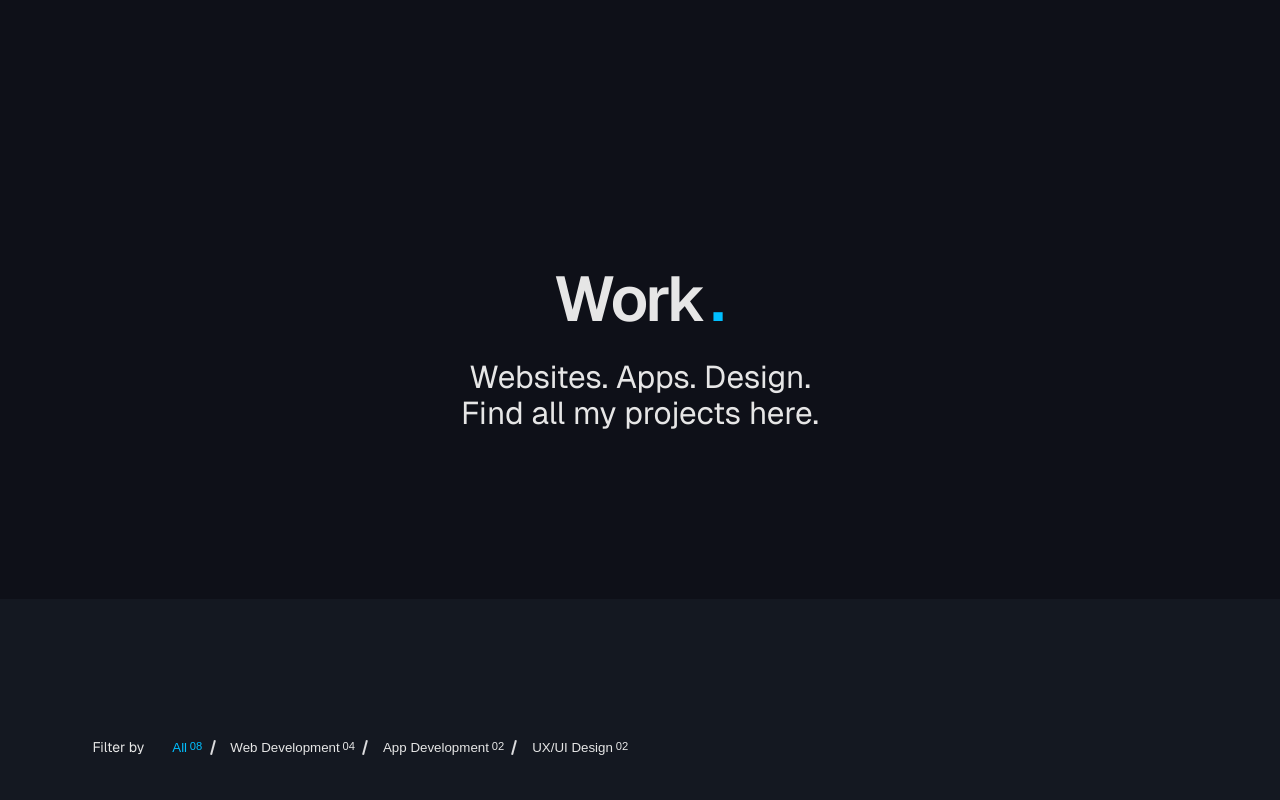
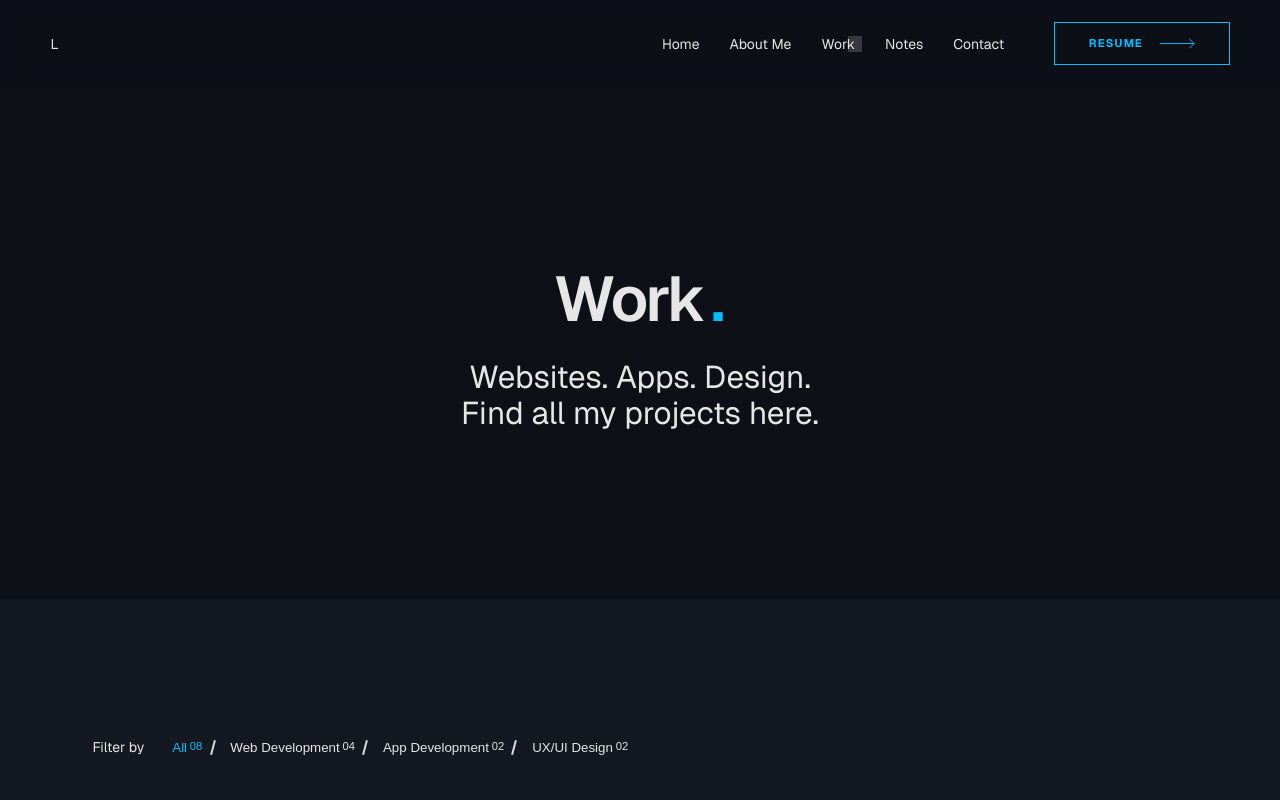
Before and after one commit to kunle-coded/kunleadesokan, a React (Vite) app in the folder v1/: page /work in a window 1280 px wide. Shown: the top 800 px of the page. Built offline with nearby package versions, Linux system fonts and the light colour scheme.

Commit message:
create site-wide header navigation, refactor code

```diff
--- a/v1/src/components/header/Header.tsx
+++ b/v1/src/components/header/Header.tsx
@@ -1,9 +1,16 @@
+import useScrollDirection from "../../lib/hooks/useScrollDirection";
 import LinkButton from "../../ui/buttons/LinkButton";
 import styles from "./Header.module.css";
 
 function Header() {
+  const { isScrollHome } = useScrollDirection();
+
   return (
-    <header className={styles.headerMain}>
+    <header
+      className={`${styles.headerMain} ${
+        isScrollHome ? styles.hide : styles.show
+      }`}
+    >
       <div className={styles.headerWrapper}>
         <div className={styles.headerInner}>
           <nav className={styles.headerNav}>
--- /dev/null
+++ b/v1/src/components/header/PageHeader.module.css
@@ -0,0 +1,129 @@
+.container {
+  display: flex;
+  -webkit-box-pack: justify;
+  justify-content: space-between;
+  -webkit-box-align: center;
+  align-items: center;
+  position: fixed;
+  top: 0;
+  width: 100%;
+  height: var(--nav-height);
+  padding: var(--header-padding-mobile);
+  background-color: var(--backdrop-bg);
+  backdrop-filter: blur(10px);
+  filter: none;
+  pointer-events: auto;
+  user-select: auto;
+  transition: var(--transition);
+  z-index: 15;
+}
+
+.navWrapper {
+  display: flex;
+  -webkit-box-pack: justify;
+  justify-content: space-between;
+  -webkit-box-align: center;
+  align-items: center;
+  position: relative;
+  width: 100%;
+  counter-reset: item 0;
+  z-index: 12;
+}
+
+.hdrMenu {
+  display: none;
+  -webkit-box-align: center;
+  align-items: center;
+}
+
+.hdrMenu ol {
+  display: flex;
+  -webkit-box-pack: justify;
+  justify-content: space-between;
+  -webkit-box-align: center;
+  align-items: center;
+  margin: 0;
+  padding: 0;
+}
+
+.hdrMenu ol li {
+  position: relative;
+  margin: 0 5px;
+  counter-increment: item 1;
+  font-size: var(--p-sm);
+  padding: 10px;
+}
+
+.hdrMenu ol li a {
+  color: var(--primary-white);
+}
+
+.hdrBtnWrapper {
+  margin-left: 2.5rem;
+}
+
+.hdrMenuMobile {
+  display: block;
+}
+
+.hamburgerMenuBtn {
+  display: flex;
+  -webkit-box-pack: center;
+  justify-content: center;
+  -webkit-box-align: center;
+  align-items: center;
+  position: relative;
+  margin-right: -15px;
+  margin-right: -2.5rem;
+  padding: 2.5rem;
+  background-color: transparent;
+  color: inherit;
+  text-transform: none;
+  transition-timing-function: linear;
+  transition-duration: 0.15s;
+  transition-property: opacity, filter;
+  z-index: 10;
+}
+
+.hamBox {
+  display: inline-block;
+  position: relative;
+  width: var(--hamburger-width);
+  height: 1.5rem;
+}
+
+.hamBoxInner {
+  position: absolute;
+  top: 50%;
+  right: 0px;
+  width: var(--hamburger-width);
+}
+
+@media (min-width: 768px) {
+  .container {
+    padding: var(--header-padding);
+  }
+
+  .hdrMenu {
+    display: flex;
+  }
+
+  .hdrMenuMobile {
+    display: none;
+  }
+}
+
+@media (prefers-reduced-motion: no-preference) {
+  .hideHeader {
+    height: var(--nav-scroll-height);
+    transform: translateY(calc(var(--nav-scroll-height) * -1));
+    box-shadow: 0 10px 30px -10px var(--navy-shadow);
+  }
+
+  .showHeader {
+    height: var(--nav-scroll-height);
+    transform: translateY(0px);
+    background-color: rgba(10, 25, 47, 0.85);
+    box-shadow: 0 10px 30px -10px var(--nav-shadow);
+  }
+}
--- /dev/null
+++ b/v1/src/components/header/PageHeader.tsx
@@ -0,0 +1,101 @@
+import { useLocation } from "react-router";
+import useScrollDirection from "../../lib/hooks/useScrollDirection";
+import { useIsMobile } from "../../lib/hooks/useIsMobile";
+
+import LinkButton from "../../ui/buttons/LinkButton";
+import styles from "./PageHeader.module.css";
+
+function PageHeader() {
+  const { isScrolling, isScrollDown } = useScrollDirection();
+  const isMobile = useIsMobile();
+  const location = useLocation();
+  const pathName = location.pathname;
+  const isHome = location.pathname === "/";
+
+  // const shouldShowHeader = !isHome || isMobile || (isHome && isScrolling);
+  // const shouldShowHeader = !isHome || (isHome && (isMobile || isScrolling));
+
+  return (
+    <header
+      className={`${styles.container}  ${
+        isHome && !isScrolling && !isMobile ? styles.hideHeader : ""
+      }  ${
+        isScrolling
+          ? isScrollDown
+            ? styles.hideHeader
+            : styles.showHeader
+          : ""
+      }`}
+    >
+      <nav className={styles.navWrapper}>
+        <div className={styles.hdrLogo}>
+          <a href="/">L</a>
+        </div>
+        <div className={styles.hdrMenu}>
+          <ol>
+            {pathName !== "/" && (
+              <li>
+                <a href="/" className="nav-link" aria-selected="false">
+                  Home
+                </a>
+              </li>
+            )}
+            <li>
+              <a
+                href="/about"
+                className="nav-link"
+                aria-selected={pathName === "/about"}
+              >
+                About Me
+              </a>
+            </li>
+            <li>
+              <a
+                href="/work"
+                className="nav-link"
+                aria-selected={pathName === "/work"}
+              >
+                Work
+              </a>
+            </li>
+            <li>
+              <a
+                href="/notes"
+                className="nav-link"
+                aria-selected={pathName === "/notes"}
+              >
+                Notes
+              </a>
+            </li>
+
+            <li>
+              <a
+                href="/contact"
+                className="nav-link"
+                aria-selected={pathName === "/contact"}
+              >
+                Contact
+              </a>
+            </li>
+          </ol>
+          <div className={styles.hdrBtnWrapper}>
+            <LinkButton label="Resume" link="/resume" type="secondary" />
+          </div>
+        </div>
+        <div className={styles.hdrMenuMobile}>
+          <div>
+            <button aria-label="Menu" className={styles.hamburgerMenuBtn}>
+              <div className={styles.hamBox}>
+                <div className={styles.hamBoxInner}></div>
+              </div>
+              <div className={styles.hamburgerB}></div>
+            </button>
+            <aside aria-hidden="true"></aside>
+          </div>
+        </div>
+      </nav>
+    </header>
+  );
+}
+
+export default PageHeader;
--- a/v1/src/components/projects/SingleProject.tsx
+++ b/v1/src/components/projects/SingleProject.tsx
@@ -12,6 +12,7 @@ function SingleProject() {
   const [project, setProject] = useState<Project | null>(null);
 
   const location = useLocation();
+
   // const { handleSlide, isTransitioning, slidePosition } = useAnimationFrame();
 
   useEffect(() => {
--- a/v1/src/layouts/AppLayout.tsx
+++ b/v1/src/layouts/AppLayout.tsx
@@ -1,12 +1,12 @@
 import { Outlet } from "react-router";
-import Header from "../components/header/Header";
 import Footer from "../components/footer/Footer";
+import PageHeader from "../components/header/PageHeader";
 
 function AppLayout() {
   return (
     <div className="app">
-      {/* <Header /> */}
-      <main className="main">
+      <PageHeader />
+      <main>
         <Outlet />
         <div
           id="Announcer"
--- a/v1/src/lib/helpers/utils.ts
+++ b/v1/src/lib/helpers/utils.ts
@@ -4,3 +4,17 @@
 export function transformUrl(title: string) {
   return title.split(" ").join("-").toLowerCase();
 }
+
+export function throttle<T extends unknown[]>(
+  fn: (...args: T) => void,
+  wait: number
+): (...args: T) => void {
+  let lastTime = 0;
+  return function (this: unknown, ...args: T) {
+    const now = Date.now();
+    if (now - lastTime >= wait) {
+      fn.apply(this, args);
+      lastTime = now;
+    }
+  };
+}
--- /dev/null
+++ b/v1/src/lib/hooks/useIsMobile.tsx
@@ -0,0 +1,19 @@
+// hooks/useIsMobile.ts
+import { useState, useEffect } from "react";
+
+export function useIsMobile(breakpoint = 768): boolean {
+  const [isMobile, setIsMobile] = useState(
+    typeof window !== "undefined" ? window.innerWidth < breakpoint : false
+  );
+
+  useEffect(() => {
+    const handleResize = () => {
+      setIsMobile(window.innerWidth < breakpoint);
+    };
+
+    window.addEventListener("resize", handleResize);
+    return () => window.removeEventListener("resize", handleResize);
+  }, [breakpoint]);
+
+  return isMobile;
+}
--- /dev/null
+++ b/v1/src/lib/hooks/useScrollDirection.tsx
@@ -0,0 +1,49 @@
+import { useEffect, useRef, useState } from "react";
+import { throttle } from "../helpers/utils";
+
+const THRESHOLD = 10;
+const THROTTLE_MS = 100;
+
+function useScrollDirection() {
+  const [isScrolling, setIsScrolling] = useState(false);
+  const [isScrollHome, setIsScrollHome] = useState(false);
+  const [isScrollDown, setIsScrollDown] = useState(false);
+  const lastScrollY = useRef(window.scrollY);
+
+  useEffect(() => {
+    const handleScroll = () => {
+      const currentScrollY = window.scrollY;
+
+      if (currentScrollY > 40) {
+        setIsScrollHome(true);
+      } else {
+        setIsScrollHome(false);
+      }
+
+      if (currentScrollY > 150) {
+        setIsScrolling(true);
+      } else {
+        setIsScrolling(false);
+      }
+
+      if (currentScrollY > lastScrollY.current + THRESHOLD) {
+        setIsScrollDown(true);
+      } else if (currentScrollY < lastScrollY.current - THRESHOLD) {
+        setIsScrollDown(false);
+      }
+      lastScrollY.current = currentScrollY;
+    };
+
+    const throttledScroll = throttle(handleScroll, THROTTLE_MS);
+
+    document.addEventListener("scroll", throttledScroll);
+
+    return () => {
+      document.removeEventListener("scroll", throttledScroll);
+    };
+  }, []);
+
+  return { isScrolling, isScrollDown, isScrollHome };
+}
+
+export default useScrollDirection;
--- a/v1/src/routes/App.tsx
+++ b/v1/src/routes/App.tsx
@@ -11,7 +11,7 @@ const router = createBrowserRouter([
     element: <AppLayout />,
     children: [
       { path: "/", element: <Home /> },
-      { path: "/work", element: <Work /> },
+      { path: "work", element: <Work /> },
       { path: "/work/:title", element: <WorkSingle /> },
       { path: "/about", element: <About /> },
       { path: "/contact", element: <Contact /> },
--- a/v1/src/styles/index.css
+++ b/v1/src/styles/index.css
@@ -87,6 +87,11 @@
   --primary-border: rgb(121, 125, 128, 0.7);
   --secondary-border: rgb(121, 125, 128, 0.2);
 
+  /* --backdrop-bg: rgb(20, 24, 33, 0.85); */
+  --backdrop-bg: rgb(14, 16, 24, 0.85);
+  /* --nav-shadow: rgb(24, 46, 111, 0.7); */
+  --nav-shadow: rgba(2, 12, 27, 0.7);
+
   /* Typography */
   --h1: clamp(2.75rem, 3.5vw + 1.4375rem, 4.5rem);
   --h2: clamp(3.5rem, 1vw + 3.125rem, 4rem);
@@ -100,6 +105,7 @@
   --global-padding-inner: 6.6rem;
   --section-padding: 8.5rem 6.6rem 5.5rem;
   --section-padding-big: 8.5rem 8.1rem 5.5rem;
+  --header-padding: 0 3.6rem;
 
   /* Margins */
   --margin-desktop-spcr: 8.5rem;
@@ -108,18 +114,27 @@
 
   /* Heights */
   --header-height: 11.12em;
+  --nav-height: 6.25em;
+  --nav-scroll-height: 4.375rem;
+
+  /* Widths */
+  --hamburger-width: 1.875rem;
 
   /* Mobile */
   /* Padding */
   --section-padding-tablet: 4.5rem 3.6rem 2.5rem;
   --section-padding-big-tablet: 4.5rem 4rem 2.5rem;
   --section-padding-mobile: 3.5rem 2.1rem 1.5rem;
+  --header-padding-mobile: 0 2.5rem;
 
   --global-padding-mobile: 2.5rem;
 
   /* Margins */
   --margin-section-mobile: 0 3.1rem;
   --margin-desktop-section-tablet: 0 1.1rem;
+
+  /* Misc */
+  --transition: all 0.25s cubic-bezier(0.645, 0.045, 0.355, 1);
 }
 
 html {
@@ -282,6 +297,23 @@ button,
   user-select: none;
 }
 
+.nav-link[aria-selected="true"]::after {
+  content: "";
+  width: 20%;
+  min-width: 1em;
+  height: 100%;
+
+  top: 0;
+  right: 0;
+  opacity: 0.2;
+  transform: translateX(0.5em);
+  transform-origin: left;
+  transition: 0.3s;
+  position: absolute;
+  pointer-events: none;
+  background-color: currentColor;
+}
+
 /* Forms */
 .contact-form {
   display: -webkit-box;
@@ -434,6 +466,25 @@ textarea:invalid,
     transform 0.5s cubic-bezier(0.645, 0.045, 0.355, 1) 0.2s;
 }
 
+/* shared transition */
+.fade-slide {
+  transition: opacity 0.4s ease, transform 0.4s ease;
+}
+
+/* visible state */
+.fade-slide--in {
+  opacity: 1;
+  transform: translateY(0);
+  pointer-events: auto;
+}
+
+/* hidden state */
+.fade-slide--out {
+  opacity: 0;
+  transform: translateY(-20px);
+  pointer-events: none;
+}
+
 /* Media queries */
 
 @media (hover: hover) and (any-pointer: fine) {
```
Also changed, not shown: v1/src/components/header/Header.module.css (+17 -2 lines), v1/src/lib/hooks/useReveal.ts (+0 -9 lines).
